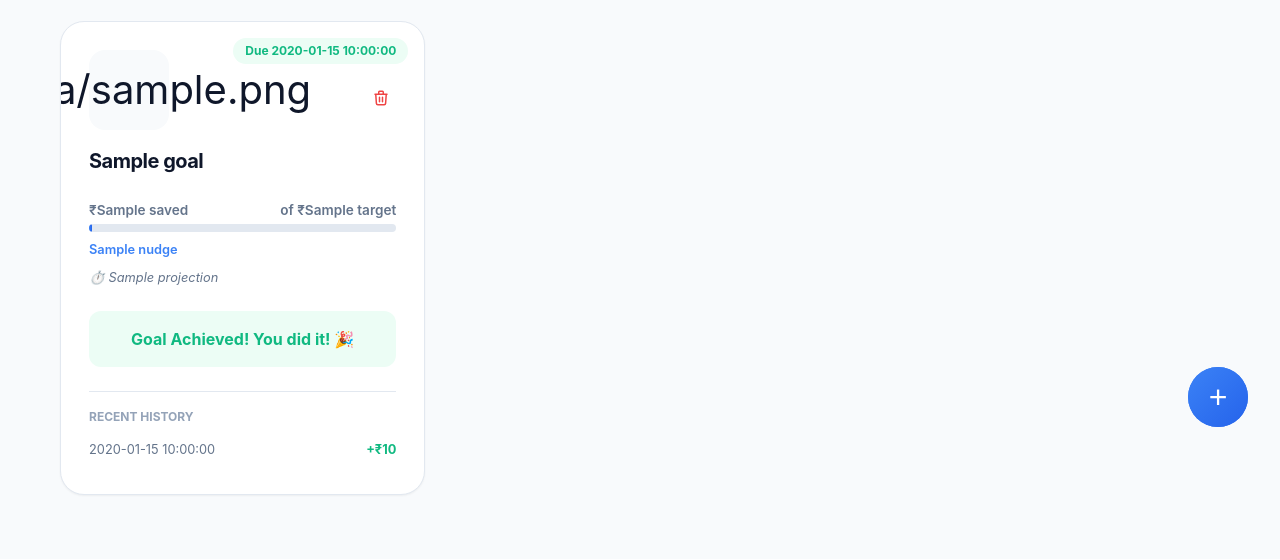
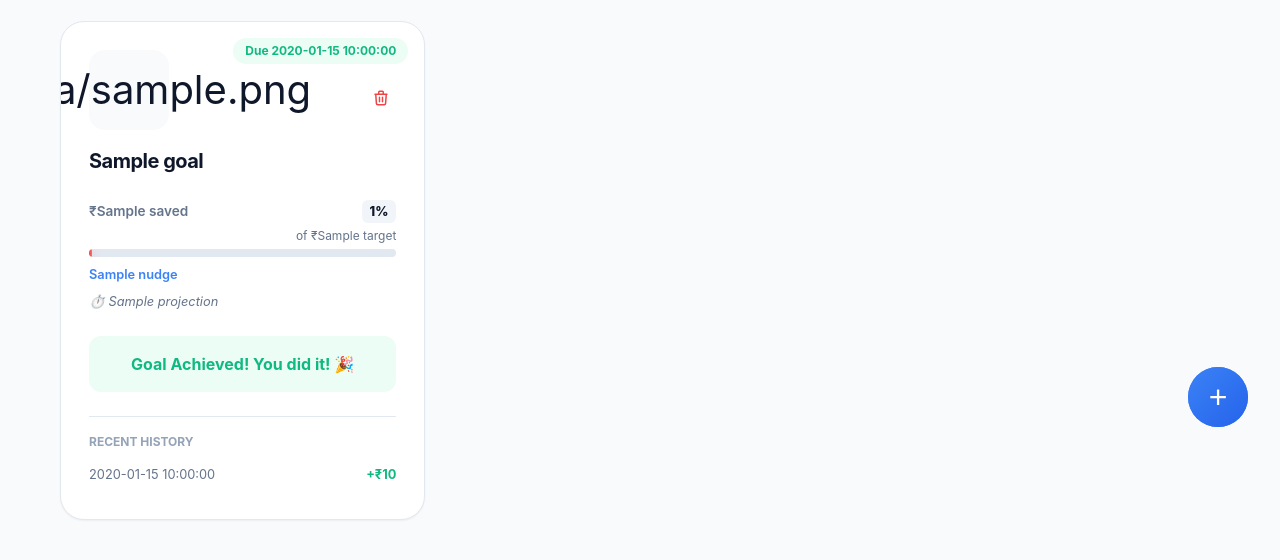
Before and after one commit to 237y1a0575-code/SmartSave-hub, a Flask app: template templates/goal.html in a window 1280 px wide. Shown: the part 341-901 px from the top of the page. Before the commit the page ends 837 px from the top, so only its background shows below. Run offline with Flask 3, Linux system fonts and the light colour scheme; the template is opened without the code that fills it: most values are stand-ins (such as "Sample title", 1, 10 or a date in 2020); some libraries are stand-ins or nearby versions.

Commit message:
Enhance UI: Smooth progress bars, percentage badges, and dynamic colors

```diff
--- a/static/style.css
+++ b/static/style.css
@@ -912,3 +912,43 @@ input:focus {
     padding: 2rem;
   }
 }
+
+/* --- NEW VISUAL UPDATES --- */
+
+/* Smooth Animated Progress Bars override */
+.progress-fill {
+  transition: width 1.2s cubic-bezier(0.25, 1, 0.5, 1), background-color 0.5s ease;
+}
+
+/* Color Levels */
+.progress-fill.low {
+  background: linear-gradient(90deg, #ef4444 0%, #f87171 100%);
+  box-shadow: 0 2px 10px rgba(239, 68, 68, 0.3);
+}
+
+.progress-fill.medium {
+  background: linear-gradient(90deg, #f59e0b 0%, #fbbf24 100%);
+  box-shadow: 0 2px 10px rgba(245, 158, 11, 0.3);
+}
+
+.progress-fill.high {
+  background: linear-gradient(90deg, #3b82f6 0%, #60a5fa 100%);
+  box-shadow: 0 2px 10px rgba(59, 130, 246, 0.3);
+}
+
+.progress-fill.complete {
+  background: linear-gradient(90deg, #10b981 0%, #34d399 100%);
+  box-shadow: 0 2px 10px rgba(16, 185, 129, 0.4);
+}
+
+/* Percentage Indicator */
+.percent-badge {
+  background: #f1f5f9;
+  color: var(--text-main);
+  padding: 2px 8px;
+  border-radius: 6px;
+  font-size: 0.8rem;
+  font-weight: 800;
+  display: inline-block;
+  margin-left: auto;
+}
--- a/templates/goal.html
+++ b/templates/goal.html
@@ -125,12 +125,22 @@
                         <h3 class="goal-name">{{ g.name }}</h3>
 
                         <div class="progress-container">
-                            <div class="progress-labels">
+                            {% set p_cls = 'low' %}
+                            {% if g.percent >= 100 %}{% set p_cls = 'complete' %}
+                            {% elif g.percent >= 75 %}{% set p_cls = 'high' %}
+                            {% elif g.percent >= 40 %}{% set p_cls = 'medium' %}
+                            {% endif %}
+
+                            <div class="progress-labels" style="align-items: center;">
                                 <span>₹{{ g.saved }}</span>
-                                <span>of ₹{{ g.target }}</span>
+                                <span class="percent-badge">{{ g.percent }}%</span>
                             </div>
+                            <div
+                                style="font-size: 0.75rem; color: var(--text-muted); text-align: right; margin-bottom: 4px;">
+                                of ₹{{ g.target }}</div>
+
                             <div class="progress-track">
-                                <div class="progress-fill" style="width: {{ g.percent }}%;"></div>
+                                <div class="progress-fill {{ p_cls }}" style="width: {{ g.percent }}%;"></div>
                             </div>
                             <div class="nudge-text">{{ g.nudge }}</div>
                             <div class="advisor-text">⏱️ {{ g.projection }}</div>
```
